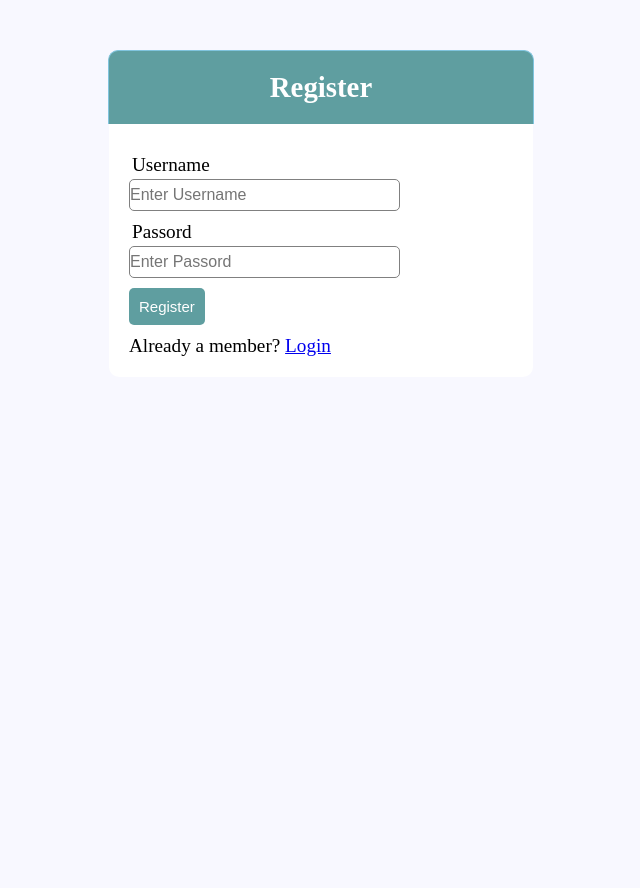
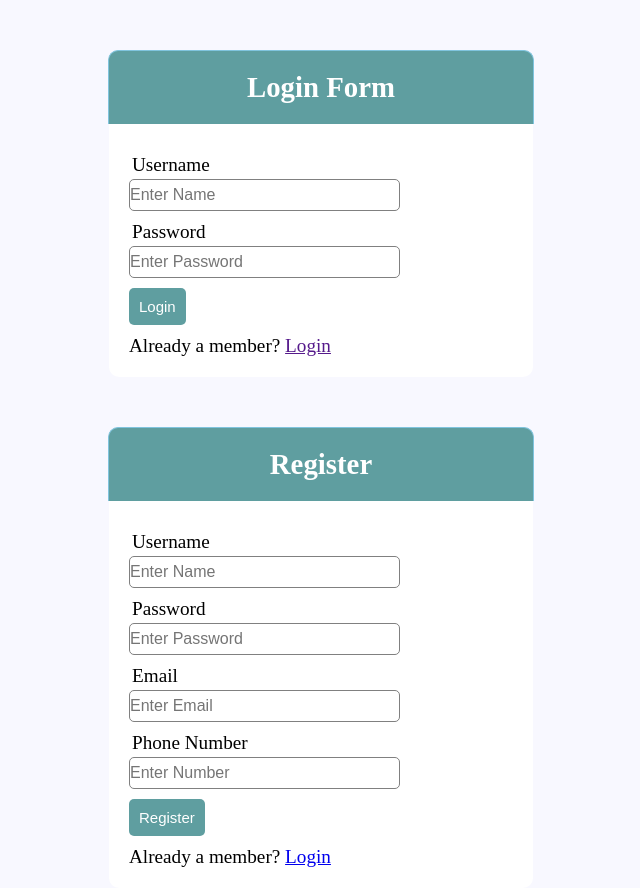
Before and after one commit to lizaafroza/php-oop, a PHP site: page /log.php in a window 1280 px wide. Shown: the whole page, without its empty margins (319-959 px from the left). Before the commit the page ends 356 px from the top, so only its background shows below. Run offline with PHP 8.4, Linux system fonts and the light colour scheme.

Commit message:
all file added

```diff
--- a/home.php
+++ b/home.php
@@ -11,10 +11,10 @@ if (!isset($_SESSION['username'])) {
  <head>
  	<title></title>
  </head>
- <body>
+ <body   style="text-align: center;">
 
- 	<h2 class="text-center">Welcome <?php echo $_SESSION['username']; ?></h2>
- 	<a href="logout.php">Logout</a>
+ 	<h2 class="text-center">Welcome to <?php echo $_SESSION['username']; ?></h2>
+ 	<a href="logout.php" style="float: right; padding-right: 20px;">Logout</a>
 
  </body>
  </html>
--- a/log.php
+++ b/log.php
@@ -6,7 +6,33 @@
 </head>
 <body>
 
-	<div class="col-md-6">
+	<div class="col-md-6 form2">
+		<div class="header">
+		<h2>Login Form</h2>
+	</div>
+
+        <form method="post" action="validation.php">
+
+		<div class="input-group">
+			<label>Username</label>
+			<input type="text" name="user" placeholder="Enter Name">
+		</div>
+
+		<div class="input-group">
+			<label>Password</label>
+			<input type="password" name="password" placeholder="Enter Password">
+		</div>
+
+		<div class="input-group">
+			<button type="submit" name="register" class="btn">Login</button>
+		</div>
+		<p>Already a member? <a href="">Login</a></p>
+
+	</form>
+
+	</div>
+
+	<div class="col-md-6 form2">
 		<div class="header">
 		<h2>Register</h2>
 	</div>
@@ -15,12 +41,22 @@
 
 		<div class="input-group">
 			<label>Username</label>
-			<input type="text" name="user" placeholder="Enter Username">
+			<input type="text" name="user" placeholder="Enter Name">
 		</div>
 
 		<div class="input-group">
-			<label>Passord</label>
-			<input type="password" name="password" placeholder="Enter Passord">
+			<label>Password</label>
+			<input type="password" name="password" placeholder="Enter Password">
+		</div>
+
+		<div class="input-group">
+			<label>Email</label>
+			<input type="text" name="email" placeholder="Enter Email">
+		</div>
+
+		<div class="input-group">
+			<label>Phone Number</label>
+			<input type="text" name="number" placeholder="Enter Number">
 		</div>
 
 		<div class="input-group">
```
Also changed, not shown: registration.php (+8 -4 lines), validation.php (+8 -1 lines).
